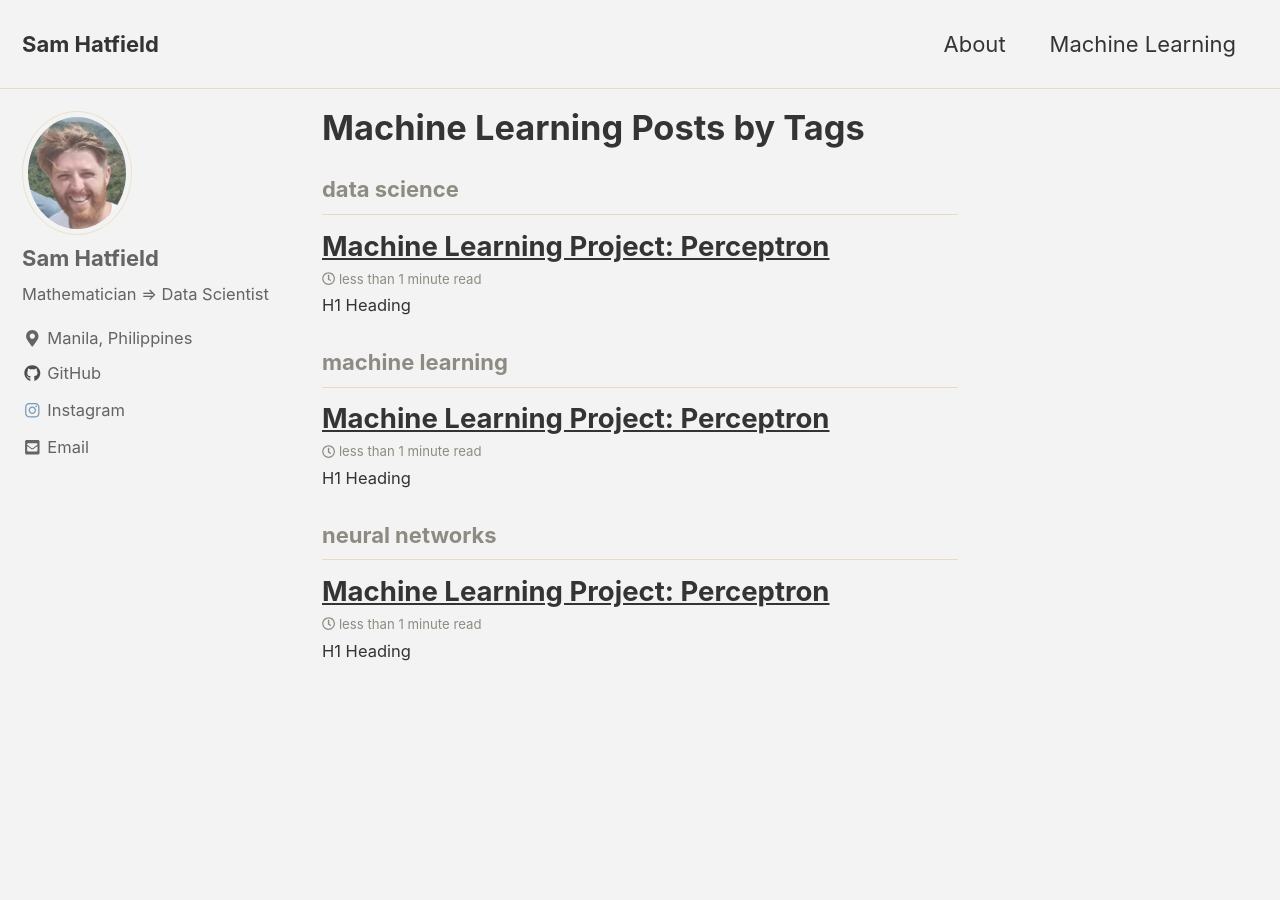
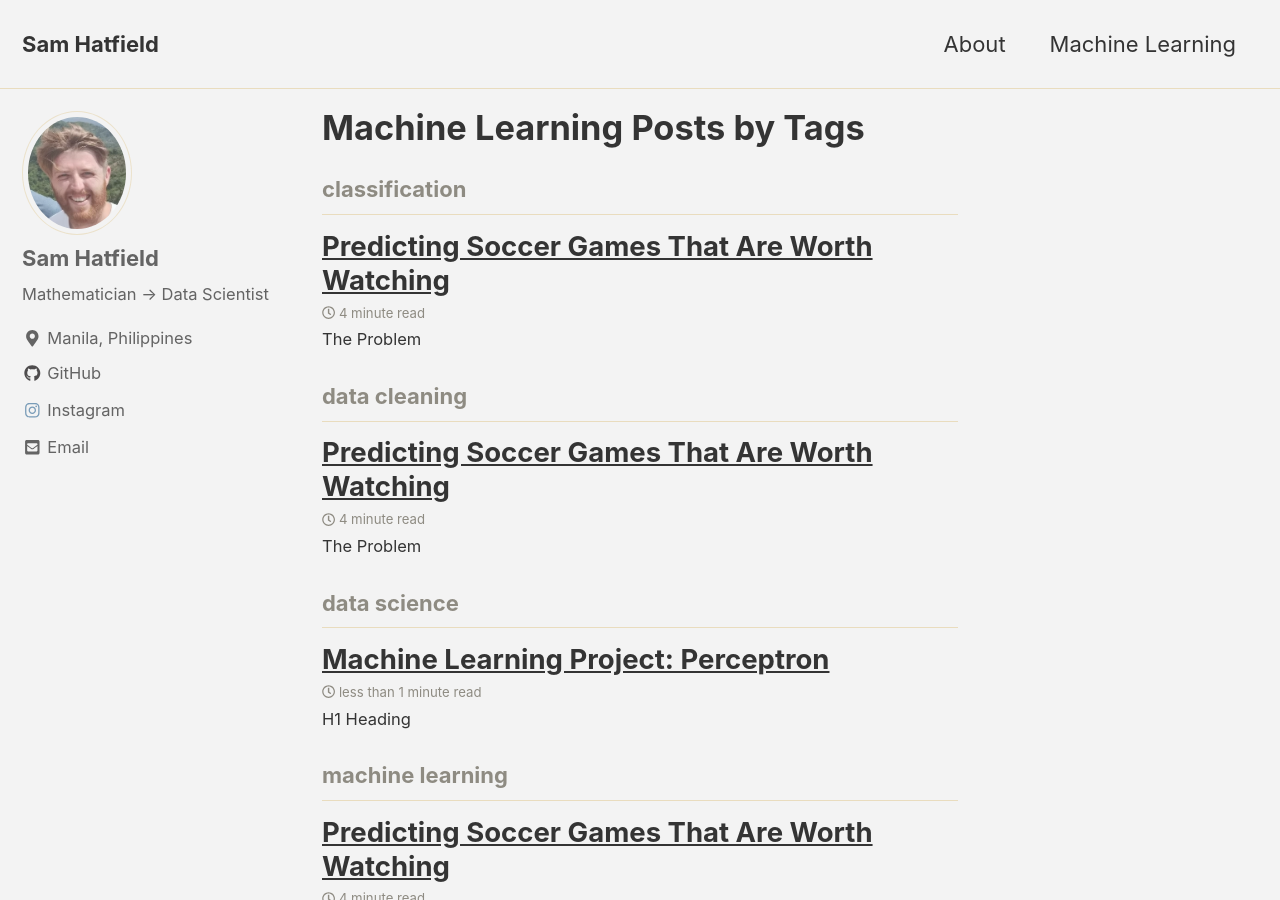
Before and after one commit to sjhatfield/sjhatfield.github.io, a Jekyll site: the page built from _pages/machinelearning.md, in a window 1280 px wide and 900 px high. Built offline with Jekyll 4.4.1, drawn with Linux system fonts in a browser that asks for light colours; cached includes are drawn as plain includes; nearby versions of some CDN libraries; some of the changed lines change nothing that is shown.

Commit message:
first real post

````diff
--- a/_config.yml
+++ b/_config.yml
@@ -108,7 +108,7 @@ analytics:
 author:
   name             : "Sam Hatfield"
   avatar           : "/images/bio-photo.jpg"
-  bio              : "Mathematician => Data Scientist"
+  bio              : "Mathematician -> Data Scientist"
   location         : "Manila, Philippines"
   email            : "s.j.hatfield@live.co.uk"
   links:
--- /dev/null
+++ b/_posts/2019-05-21-EPL_1.md
@@ -0,0 +1,68 @@
+---
+title: "Predicting Soccer Games That Are Worth Watching"
+date: 2019-05-21
+tags: [machine learning, data cleaning, classification]
+mathjax: true
+---
+
+# The Problem
+
+I am a passionate football (soccer[^1]) player and a semi-passionate football viewer. Whilst I do enjoy watching football games with friends, many times that I watch a football game at home to relax I get bored or distracted. Whilst I love playing football, I only find some games enjoyable to watch. Usually, I try to hedge my bets with football viewing and watch the two most highly placed teams in the Premier League (EPL) table on the date of the fixture. However, I have lost count of the number of times I have stayed awake past my bedtime to watch two highly regarded teams play a boring 0-0 draw. So, the ideal outcome for this project is:
+
+**Given the list of fixtures taking place during the weekend and the current form of all the teams in the league, predict which will be the most likely to be an exciting game to watch**
+
+Games will be classified as exciting if:
+
+1. There are 4 goals scored in the game.
+2. There are 3 goals scored in the game *and* there are goals scored in both halves.
+3. There are 2 goals scored in the game *and*
+    * the home or away team had 12 or more shots on target *or*
+    * the home or away team got 6 or more yellow cards.
+
+These criteria are based on my personal preference. In my opinion, games with goals are exciting. Games with shots on target are also exciting because it means that goal scoring chances are being created and at least one team is attacking a lot. If there are lots of yellow cards in a game it means that the game is fiesty and may be a rivalry which are often exciting games.
+
+# The Ideal Outcome
+
+The ideal output of this project will be a page on this blog which tells the user without having them enter any data what upcoming game is the most likely to be worth watching. If my this model can predict with over 50% accuracy an exciting game to watch then I will consider it a success. I feel at the moment that I predict the exciting games to watch about 20% of the time. Why so low a prediction you may be thinking. Well we are effectively trying to predict the outcome of a sporting event which has a lot of random chance involved.
+
+# The Model
+
+Let's now formulate this problem as a machine learning (ML) problem. This problem can be viewed either as a classification or regression problem. I am going to begin by treating it as a classification problem. This will prove not to be too successful and I think I will treat it as a regression problem also in a later post. The ML problem at hand is: given past EPL game data which have been classified as worth watching or not (a binary classifier) and a game set to take place in the near future with the teams current performance in the league, predict the classification (worth watching or not) of the game. I am going to first use k-Nearest Neighbors to classify upcoming games.
+
+# Data Collection and Analysis
+
+First we must collect data, clean it and perform some basic analysis. This [website](http://www.football-data.co.uk/englandm.php) provides csv files of each EPL season going back all the way to 1993-94. **I have used the seasons from 2000-01 onwards.**. The full jupyter notebook with all the data loading, cleaning, analysis and wrangling can be [viewed here](https://github.com/sjhatfield/worthwatching/blob/master/EPL_Wrangling_Analysis.ipynb) on my GitHub account. I will just present the findings on this page.
+
+The dataset contains statistics for over 6000 EPL games. The statistics provided aside from teams, date, referee and so on, are related to goals, corners, fouls, cards and then betting odds. Some interesting facts found from the dataset are:
+
+* The top scoring teams in the EPL are in order: Man Utd, Arsenal, Chelsea, Liverpool and Man City. The only semi-surprise here is Man City as they have only performed well in the EPL relatively recently.
+* The lowest scoring teams are: Huddersfield, Bradford, Derby, Cardiff and Sheffield Utd. Derby stick out here as they have taken part in more seasons than the others.
+* The teams that have been relagated and promoted the most in order are: West Brom, Birmingham, Hull, Norwich, Burnley, Middlesbrough and Sunderland.
+* There is only one team that score less on average at home than away: Coventry. This is a surprising statistic although they have had issues with their home stadium.
+* The highest scoring win away from home was by Tottenham against Hull in the 2016-17 season.
+
+We can see the advantage of playing at home on goals scored in the histogram below:
+<img src="{{ site.url }}{{ site.baseurl }}/images/EPL1/home_away.png" alt="Histogram showing goals scored home and away">
+
+We can also see an increase in the average number of goals being scored per game over the years.
+<img src="{{ site.url }}{{ site.baseurl }}/images/EPL1/goals.png" alt="Scatter plot of average number of goals scored over each season">
+
+# Preparing the Data for the Model
+
+The criteria for determining whether a game was worth watching was written as a function and then applied to each row in the dataframe to create a new column, *'watch'*. If this column has 1 as an entry the game is worth watching, otherwise it has a 0.
+
+```python
+def worth_watching(row):
+    goals = (row['FTHG'] + row['FTAG'] >= 4)
+    both_halves = (row['FTHG'] + row['FTAG'] == 3) and (0 < row['HTHG'] + row['HTAG'] <= 2)
+    shots = (row['HST'] >= 12 or row['AST'] >= 12)
+    yellows = (row['HY'] >= 6 or row['AY'] >= 6)
+    two_goals = (row['FTHG'] + row['FTAG'] == 2) and (shots or yellows)
+    return goals or both_halves or two_goals
+
+df['watch'] = df.apply(lambda r: 1 if worth_watching(r) else 0, axis=1)
+```
+
+
+
+[^1]: Despite being married to a US citizen I am not get Americanized enough to refer to football as soccer. I am sure it will happen though.
````
Also changed, not shown: images/EPL1/goals.png (added), images/EPL1/home_away.png (added).
